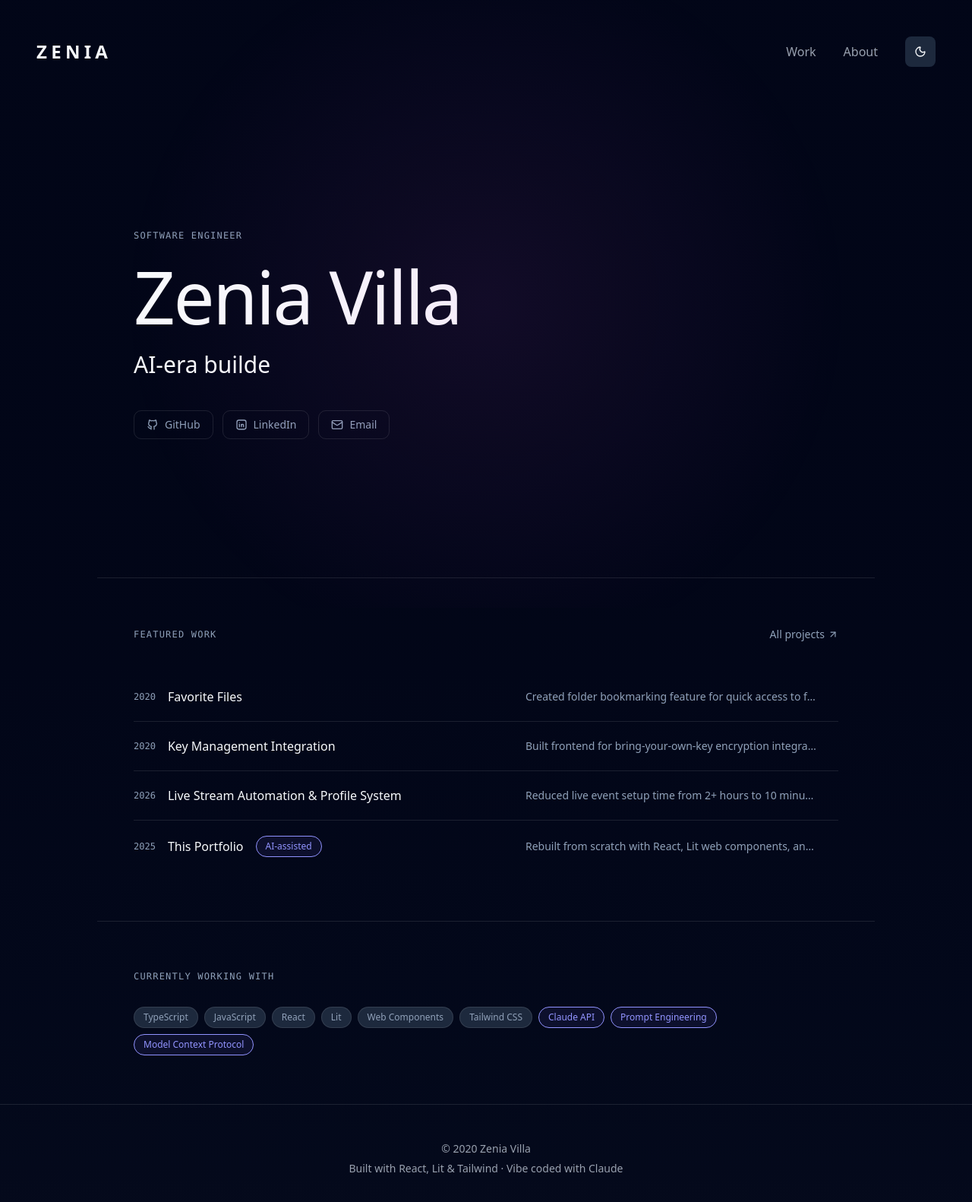
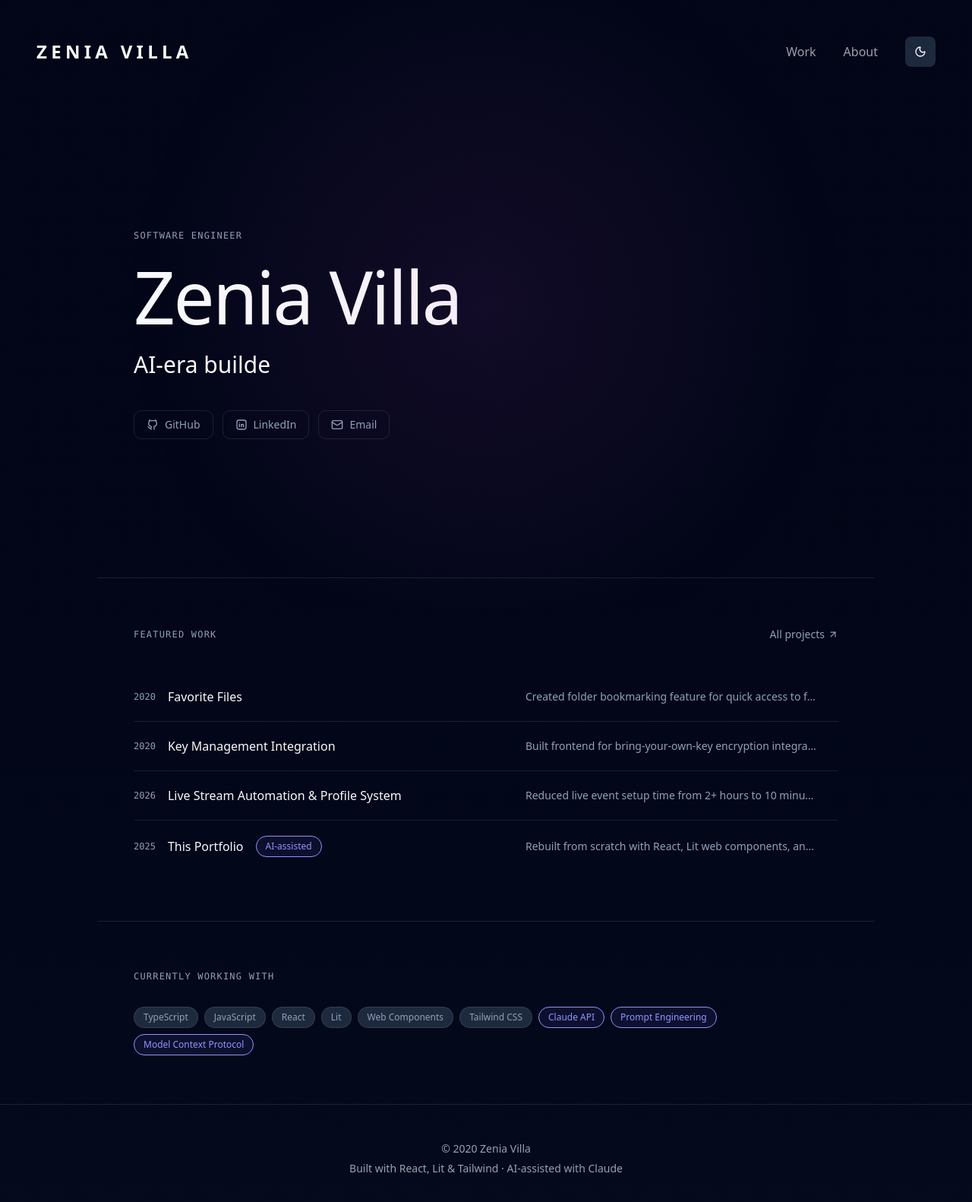
Before and after one commit to zeniavilla/zenia-villa-web, a React (Vite) app: page / in a window 1280 px wide. Shown: the top 1582 px of the page at 76% size. Built offline with nearby package versions, Linux system fonts and the light colour scheme.

Commit message:
Wording changes ; remove unused page

```diff
--- a/src/App.tsx
+++ b/src/App.tsx
@@ -37,7 +37,6 @@ const Home = lazy(() => import('@/pages/home/home.tsx'));
 const About = lazy(() => import('@/pages/about/about.tsx'));
 const Work = lazy(() => import('@/pages/work/work.tsx'));
 const WorkDetail = lazy(() => import('@/pages/work/work-detail.tsx'));
-const BuiltWithAI = lazy(() => import('@/pages/built-with-ai/built-with-ai.tsx'));
 
 const App = () => {
   return (
@@ -54,7 +53,6 @@ const App = () => {
                 <Route path="/about" element={<About />} />
                 <Route path="/work" element={<Work />} />
                 <Route path="/work/:id" element={<WorkDetail />} />
-                <Route path="/built-with-ai" element={<BuiltWithAI />} />
               </Routes>
             </Suspense>
           </main>
--- a/src/components/footer/footer.tsx
+++ b/src/components/footer/footer.tsx
@@ -1,5 +1,3 @@
-import { Link } from 'react-router';
-
 function Footer() {
   return (
     <footer className="w-full mx-auto px-8 py-12 border-t border-border dark:border-white/10">
@@ -8,13 +6,7 @@ function Footer() {
           © {new Date().getFullYear()} Zenia Villa
         </p>
         <p className="font-light text-muted-foreground dark:text-gray-400">
-          Built with React, Lit & Tailwind ·{' '}
-          <Link
-            to="/built-with-ai"
-            className="hover:text-foreground transition-colors underline-offset-4 hover:underline"
-          >
-            Vibe coded with Claude
-          </Link>
+          Built with React, Lit & Tailwind · AI-assisted with Claude
         </p>
       </div>
     </footer>
--- a/src/components/logo/logo.tsx
+++ b/src/components/logo/logo.tsx
@@ -9,7 +9,7 @@ function Logo({ className = "" }: LogoProps) {
     <span
       className={`font-semibold tracking-[0.22em] text-2xl uppercase ${className}`}
     >
-      ZENIA
+      ZENIA VILLA
     </span>
   );
 }
--- a/src/data/projects.ts
+++ b/src/data/projects.ts
@@ -156,14 +156,13 @@ export const PROJECTS: ProjectData = {
     role: 'Engineer & Designer',
     timeline: 'Ongoing',
     overview:
-      "This site is a complete ground-up rebuild of my personal portfolio. The goal was to move beyond a static resume-on-a-page and build something that reflects how I actually work as an engineer in 2026—using the best tools available, thinking carefully about architecture, and being transparent about process. The stack is React + TypeScript + Tailwind CSS v4, with three hand-built Lit web components showcasing my familiarity with the web platform beyond any single framework.",
+      "This is my personal portfolio — an ongoing project I keep coming back to. This latest round added new projects, a few hand-built Lit web components, and a tightened visual design. The stack is React + TypeScript + Tailwind CSS v4, with three hand-built Lit web components thrown in to prove I know the web platform, not just React.",
     challenge:
-      "The interesting design challenge was figuring out how to honestly represent AI-assisted development without it feeling like a crutch or a footnote. There's a real temptation to either over-claim or under-claim. The actual truth is more interesting: Claude was the planning partner, TypeScript compiler, and rubber duck—but every design decision, every content choice, and every judgment call was mine. The site needed to embody that nuance.",
+      "The tricky part was figuring out how to honestly represent AI-assisted development without it feeling like a crutch or an afterthought. There's a real temptation to either over-claim or under-claim. The actual truth is more interesting: Claude was the planning partner, TypeScript compiler, and rubber duck—but every design decision, every content choice, and every judgment call was mine. The site needed to reflect that.",
     technicalApproach:
-      "The architecture was planned collaboratively in a design session with Claude before writing a single line of code. The three Lit web components—a skill chip, a terminal typer, and a timeline entry—were chosen because they're the cleanest demonstration of why web components exist: self-contained, shadow-DOM-encapsulated, and framework-agnostic. They use CSS custom properties to read theme tokens from the host document, so dark/light mode just works. React wraps each one for clean JSX usage and event bridging.",
+      "The three Lit web components—a skill chip, a terminal typer, and a timeline entry—were chosen because they're the cleanest demonstration of why web components exist: self-contained, shadow-DOM-encapsulated, and framework-agnostic. They use CSS custom properties to read theme tokens from the host document, so dark/light mode just works. React wraps each one for clean JSX usage and event bridging.",
     reflection: [
-      "The meta-level insight from building this is that AI-assisted development is genuinely different from the hype on both sides. It didn't write the site; it helped me think through the site faster and with more rigor. The planning session that produced the architecture document is evidence of that—I came in with a vague idea and left with a specific, defensible plan.",
-      "The 'vibe coded' framing, while catchy, sells the process short. A better frame: I used Claude the way a senior engineer uses a tech lead—as a sounding board who knows a lot, can generate options quickly, but ultimately defers to your judgment on what matters.",
+      "Honestly, AI-assisted development is genuinely different from the hype on both sides. It didn't write the site; it helped me think through what to add faster and more carefully. I came in with a vague idea and left with a clear, specific plan."
     ],
   },
 };
--- a/src/pages/work/work.tsx
+++ b/src/pages/work/work.tsx
@@ -13,7 +13,7 @@ const FILTER_OPTIONS: { label: string; value: FilterOption }[] = [
   { label: 'IBM', value: 'work-ibm' },
   { label: 'Eluvio', value: 'work-eluvio' },
   { label: 'Personal', value: 'personal' },
-  { label: 'Meta', value: 'meta' },
+  { label: 'Self', value: 'meta' },
 ];
 
 interface ProjectCardProps {
```
